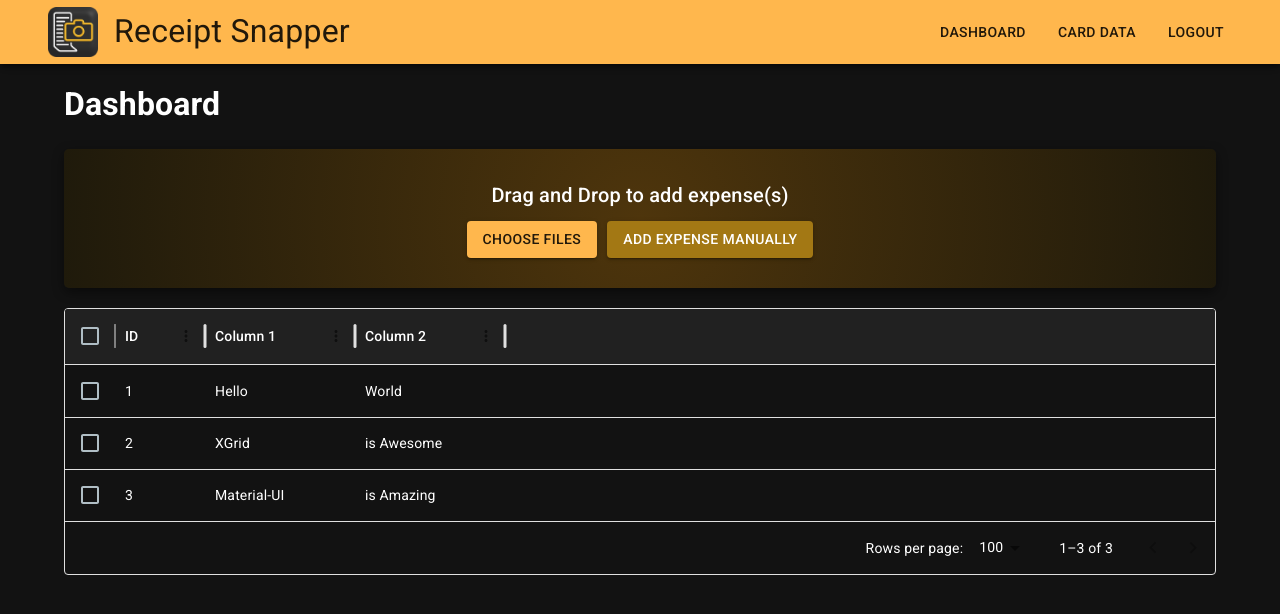
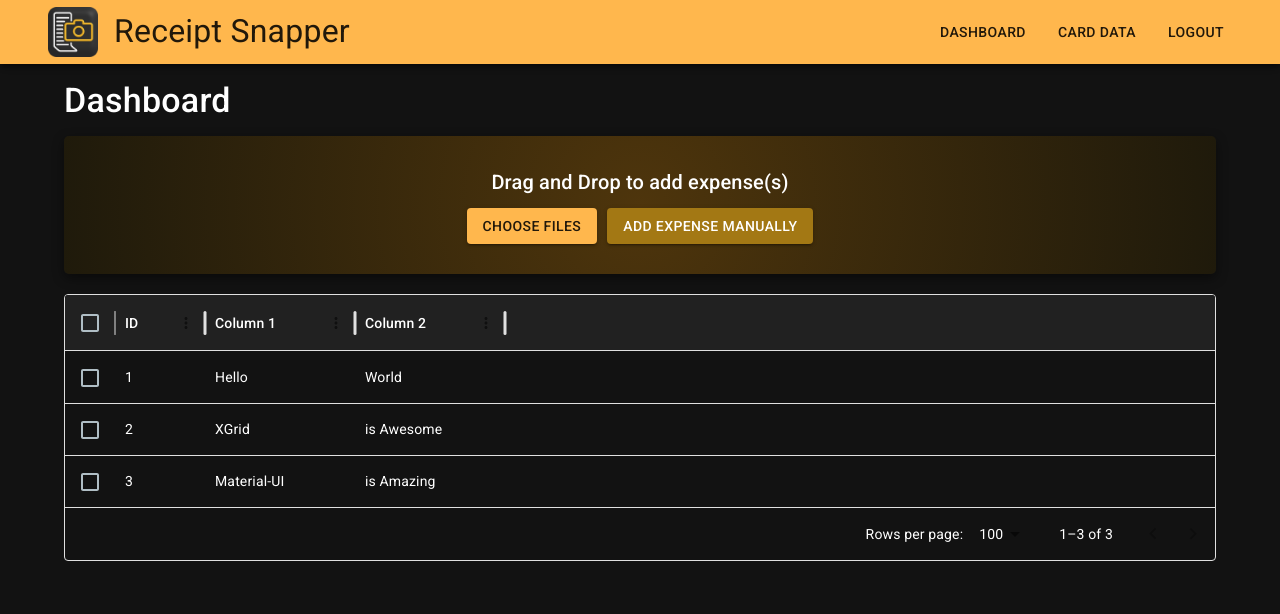
Before and after one commit to COMP2281/receipt-snapper, a React (Create React App) app in the folder myapp/: page /dashboard in a window 1280 px wide. Shown: the top 614 px of the page. Built offline with nearby package versions, Linux system fonts and the light colour scheme.

Commit message:
created page title element

```diff
--- a/myapp/src/components/navbar.js
+++ b/myapp/src/components/navbar.js
@@ -48,13 +48,12 @@ export default function Navbar() {
                         sx={{
                             flexDirection: 'column',
                             alignItems: 'flex-start',
-                            transition: 'padding 0.3s ease-in-out',
                             paddingTop: '7px',
                             paddingLeft: { xs: '8px', sm: '24px' },
                             paddingRight: { xs: '8px', sm: '24px' },
                         }}
                     >
-                        <Box sx={{ display: 'flex', width: '100%', alignItems: 'center', paddingBottom: {xs: '0px', sm: '7px'} }}>
+                        <Box sx={{ display: 'flex', width: '100%', alignItems: 'center', paddingBottom: '7px' }}>
                             <Box sx={{ mr: 2, display: 'flex', alignItems: 'center' }}>
                                 <RSIcon sx={{ fontSize: { xs: '1.5rem', sm: '2rem' } }} />
                             </Box>
@@ -93,10 +92,6 @@ export default function Navbar() {
                                 display: { xs: 'flex', md: 'none' },
                                 flexDirection: 'column',
                                 width: '100%',
-                                mt: {
-                                    xs: 1,
-                                    sm: 0,
-                                },
                                 transition: 'max-height 0.3s ease-in-out, padding-bottom 0.3s ease-in-out',
                                 maxHeight: isExpanded ? '200px' : '0px',
                                 overflow: 'hidden',
--- /dev/null
+++ b/myapp/src/components/pagetitle.js
@@ -0,0 +1,13 @@
+import React from "react";
+import { Typography } from "@mui/material";
+
+export default function PageTitle({ title }) {
+    return (
+        <Typography variant="h4" sx={{
+            marginBottom: '14px',
+            fontWeight: 500,
+        }}>
+            {title}
+        </Typography>
+    );
+}
--- a/myapp/src/pages/dashboard.js
+++ b/myapp/src/pages/dashboard.js
@@ -5,6 +5,7 @@ import { DataGrid } from '@mui/x-data-grid';
 import { useCallback } from 'react';
 import { useDropzone } from 'react-dropzone';
 import { Button, Box, Typography, useTheme } from '@mui/material';
+import PageTitle from '../components/pagetitle.js';
 
 
 export default function Dashboard() {
@@ -23,7 +24,7 @@ export default function Dashboard() {
         <>
             <Navbar />
             <Container>
-                <h1>Dashboard</h1>
+                <PageTitle title="Dashboard" />
                 <Box
                     {...getRootProps()}
                     sx={{
--- a/myapp/src/pages/login.js
+++ b/myapp/src/pages/login.js
@@ -1,5 +1,4 @@
 import * as React from 'react';
-import CssBaseline from '@mui/material/CssBaseline';
 import { Container } from '@mui/material';
 import Button from '@mui/material/Button';
 import Box from '@mui/material/Box';
@@ -9,7 +8,6 @@ import TextField from '@mui/material/TextField';
 export default function Login() {
   return (
     <>
-      <CssBaseline />
       <Container
         maxWidth="xs"
         sx={{
```
